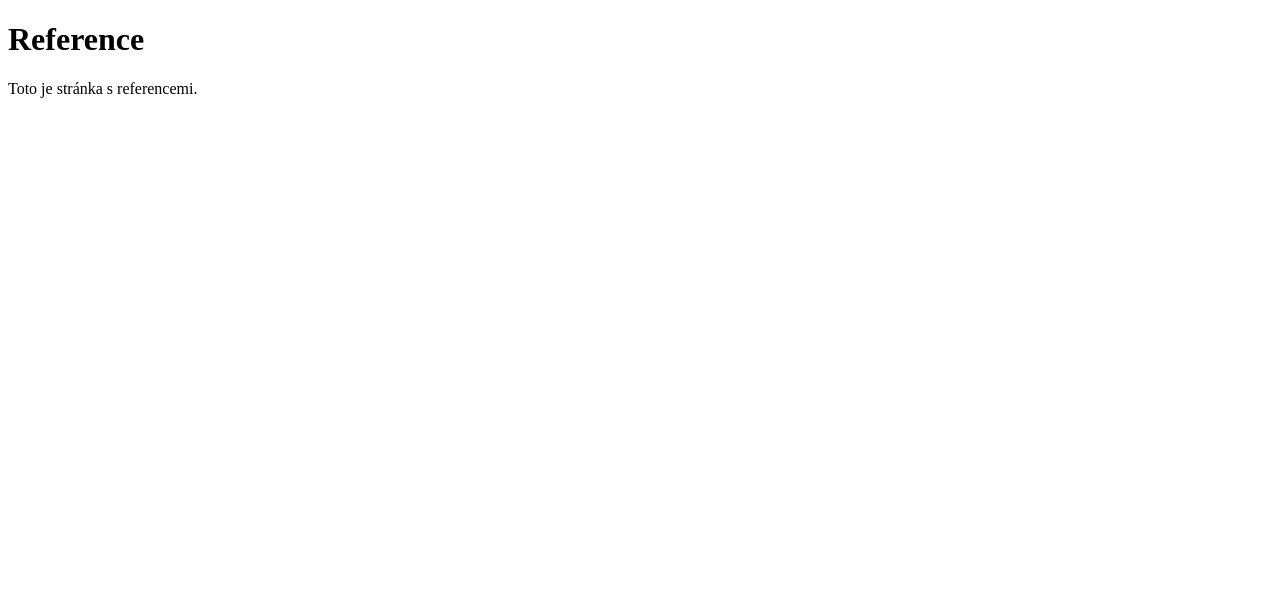
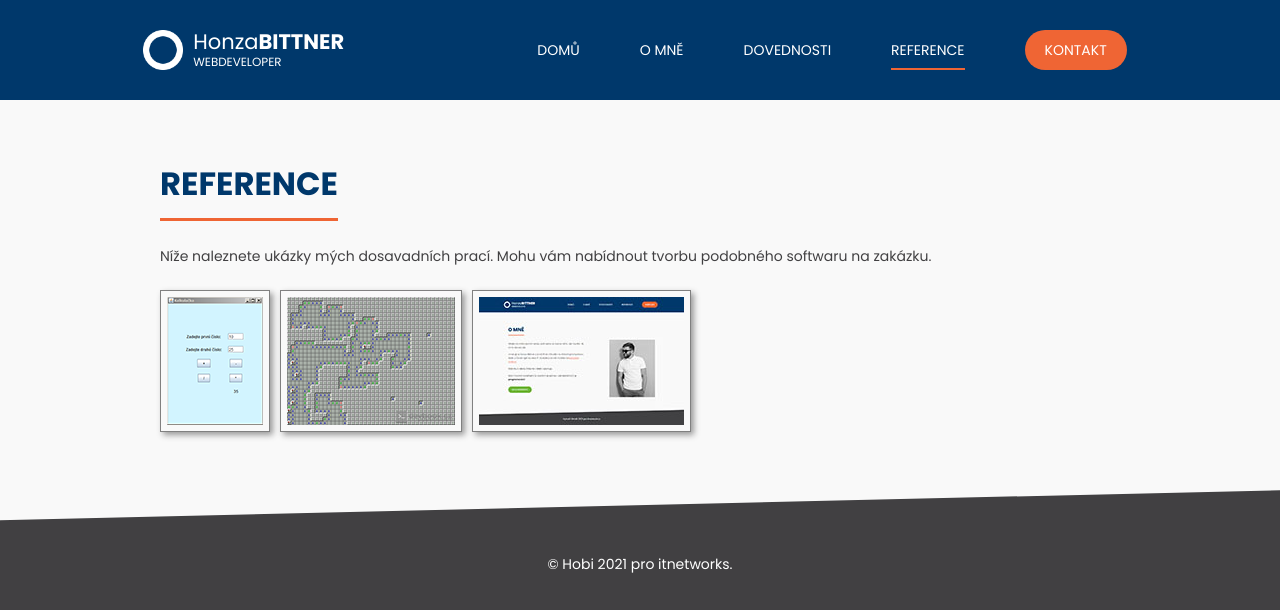
Before and after one commit to 167doc/PythonCourse, a plain HTML site: page HTML/Prvni_Web/reference.html in a window 1280 px wide. Drawn offline with Linux system fonts and the light colour scheme; some packages are replaced by stand-ins of ours; a script that the page names is missing.

Commit message:
JavaScript-lightbox-gallery-dovednosti

```diff
--- a/HTML/Prvni_Web/reference.html
+++ b/HTML/Prvni_Web/reference.html
@@ -1,12 +1,63 @@
 <!DOCTYPE html>
 <html lang="cs-cz">
 <head>
-    <meta charset="UTF-8">
-    <meta name="viewport" content="width=device-width, initial-scale=1.0">
+    <head>
+    <meta charset="utf-8" />
+    <meta name="description" content="Aplikace od HoBiho." />
+    <meta name="keywords" content="aplikace, programátor, HoBi, reference" />
+    <meta name="author" content="HoBi" />
+        <link rel="stylesheet" href="style.css" type="text/css" />
+        <link rel="stylesheet" href="../HTML-CSS-exc/LightBox2/lightbox2-dev/lightbox2-dev/dist/css/lightbox.min.css" type="text/css" media="screen" />
+<script src="../HTML-CSS-exc/LightBox2/lightbox2-dev/lightbox2-dev/dist/js/lightbox-plus-jquery.min.js"></script>
+<script src="../HTML-CSS-exc/LightBox2/lightbox2-dev/lightbox2-dev/dist/js/lightbox.min.js"></script>
     <title>Reference</title>
 </head>
+
 <body>
-    <h1>Reference</h1>
-    <p>Toto je stránka s referencemi.</p>
+    <header>
+<div id="logo">
+    <h1>Honza<span>Bittner</span></h1>
+    <small>webdeveloper</small>
+</div>
+<nav>
+    <ul>
+        <li><a href="index.html">Domů</a></li>
+        <li><a href="omne.html">O mně</a></li>
+        <li><a href="dovednosti.html">Dovednosti</a></li>
+        <li class="aktivni"><a href="reference.html">Reference</a></li>
+        <li><a class="kontakt-tlacitko" href="kontakt.html">Kontakt</a></li>
+    </ul>
+</nav>
+</header>
+<article>
+    <header>
+            <h1>Reference</h1>
+        </header>
+
+        <section>
+            <p>Níže naleznete ukázky mých dosavadních prací. Mohu vám nabídnout tvorbu podobného softwaru na zakázku.</p>
+
+            <div id="reference">
+                <a href="obrazky/kalkulacka_java.png" title="Kalkulačka v Javě" rel="lightbox[reference]">
+                    <img src="obrazky/kalkulacka_java_preview.png" alt="Kalkulačka v Javě" />
+                </a>
+
+                <a href="obrazky/miny_pascal.png" title="Miny v Pascalu" rel="lightbox[reference]">
+                    <img src="obrazky/miny_pascal_preview.png" alt="Miny v Pascalu" />
+                </a>
+
+                <a href="obrazky/hobi_web.jpg" title="Web v HTML a CSS" rel="lightbox[reference]">
+                    <img src="obrazky/hobi_web_preview.jpg" alt="Web v HTML a CSS" />
+                </a>
+
+            </div>
+        <br>
+        </br>
+        </section>
+
+</article>
+<footer>
+    <p>&copy; Hobi 2021 pro <a href="https://www.itnetworks.cz">itnetworks.</a></p>
+</footer>
 </body>
 </html>
--- a/HTML/Prvni_Web/style.css
+++ b/HTML/Prvni_Web/style.css
@@ -49,7 +49,9 @@ body
         font-weight: normal;
         box-sizing: border-box;
         margin: 0;
-        background-color: url("../Images/background.jpg") #F9F9F9;
+        background: #F9F9F9;
+        min-width: 960px;
+        padding: 100px 0 0 0 ;
 /* obrazek schválně neni*/
 }
 body > header{
@@ -59,6 +61,9 @@ body > header{
     color: white;
     display: flex;
     justify-content: space-evenly;
+    position: fixed;
+    z-index: 1;
+    top: 0;
 }
 nav ul{
     margin: 0;
@@ -103,9 +108,7 @@ nav ul a:hover, .aktivni a{
 article
 {
     padding: 50px 50px 10px 50px;
-    max-width: 960px;
-
-    margin: 0 auto;
+    max-width: 960px;    margin: 0 auto;
     /*border: 3px solid green;*/
     /*border-width: 3px;
     border-style: solid;
@@ -164,6 +167,71 @@ article h2
     text-decoration: none;
     padding: 12px 25px;
     border-radius: 25px 25px 25px 25px;
+ }
+
+.kontakt-tlacitko{
+    background: #EF6534;
+    padding: 10px 20px;
+    border-radius: 20px;
+
+}
+.kontakt-tlacitko:hover, .reference-tlacitko:hover{
+    filter: brightness(115%), contrast(85%);
+    border: 0;
+}
+
+html {
+    background: #414042;
+}
+
+footer{
+        box-sizing: border-box;
+        text-align: center;
+        height: 100px;
+        color: white;
+        background: #414042;
+        padding: 50px 0 0 0;
+        clip-path: polygon(0 30px, 100% 0, 100% 105%, 0 105% );
+}
+
+footer a{
+    color: white;
+    text-decoration: none;
+}
+
+.vlevo{
+    float: left;
+}
+
+
+#dovednosti td{
+width: 33%;
+padding: 10px;
+vertical-align: top;
+border: 1px solid grey;
+}
+
+#dovednosti{
+    border-collapse: collapse;
+}
+#reference img{
+    border: 1px solid gray;
+    padding: 6px;
+    box-shadow: 3px 3px 6px #999999;
+    margin-right: 6px;
+
+}
+
+#reference a{
+    text-decoration: none;
+}
+
+#reference a:hover{
+    text-decoration: none;
+}
+
+
+
 
     /*border-top: 3px solid green;
     border-right: 3px solid green;
@@ -184,4 +252,3 @@ padding: 20px 20px 20px 20px;
 margin: 20px 20px 20px 20px;
 
 */
- }
```
Also changed, not shown: HTML/Prvni_Web/Dovednost.html (added, +65 -0 lines), HTML/Prvni_Web/index.html (+12 -11 lines), HTML/Prvni_Web/kontakt.html (added, +59 -0 lines), HTML/Prvni_Web/Obrazky/hobi_web.jpg (added), HTML/Prvni_Web/Obrazky/hobi_web_preview.jpg (added), HTML/Prvni_Web/Obrazky/icon.ico (added), HTML/Prvni_Web/Obrazky/kalkulacka_java.png (added), HTML/Prvni_Web/Obrazky/kalkulacka_java_preview.png (added), HTML/Prvni_Web/Obrazky/miny_pascal.png (added), HTML/Prvni_Web/Obrazky/miny_pascal_preview.png (added).
